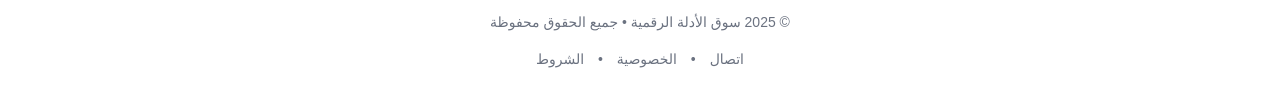
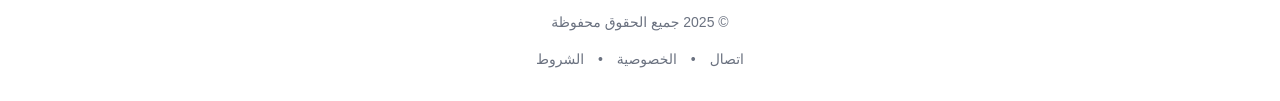
Before and after one commit to abelamel01/mentorsmark, a plain HTML site: page public/index.html in a window 1280 px wide. Shown: the part 4978-5079 px from the top of the page. Drawn offline with Linux system fonts and the light colour scheme.

Commit message:
update footer

```diff
--- a/public/index.html
+++ b/public/index.html
@@ -386,7 +386,7 @@
     <!-- Footer -->
     <div class="footer">
       <div class="container">
-        <p>© 2025 سوق الأدلة الرقمية • جميع الحقوق محفوظة</p>
+        <p>© 2025 جميع الحقوق محفوظة</p>
         <p>
           <a href="#">اتصال</a> • <a href="#">الخصوصية</a> •
           <a href="#">الشروط</a>
```
